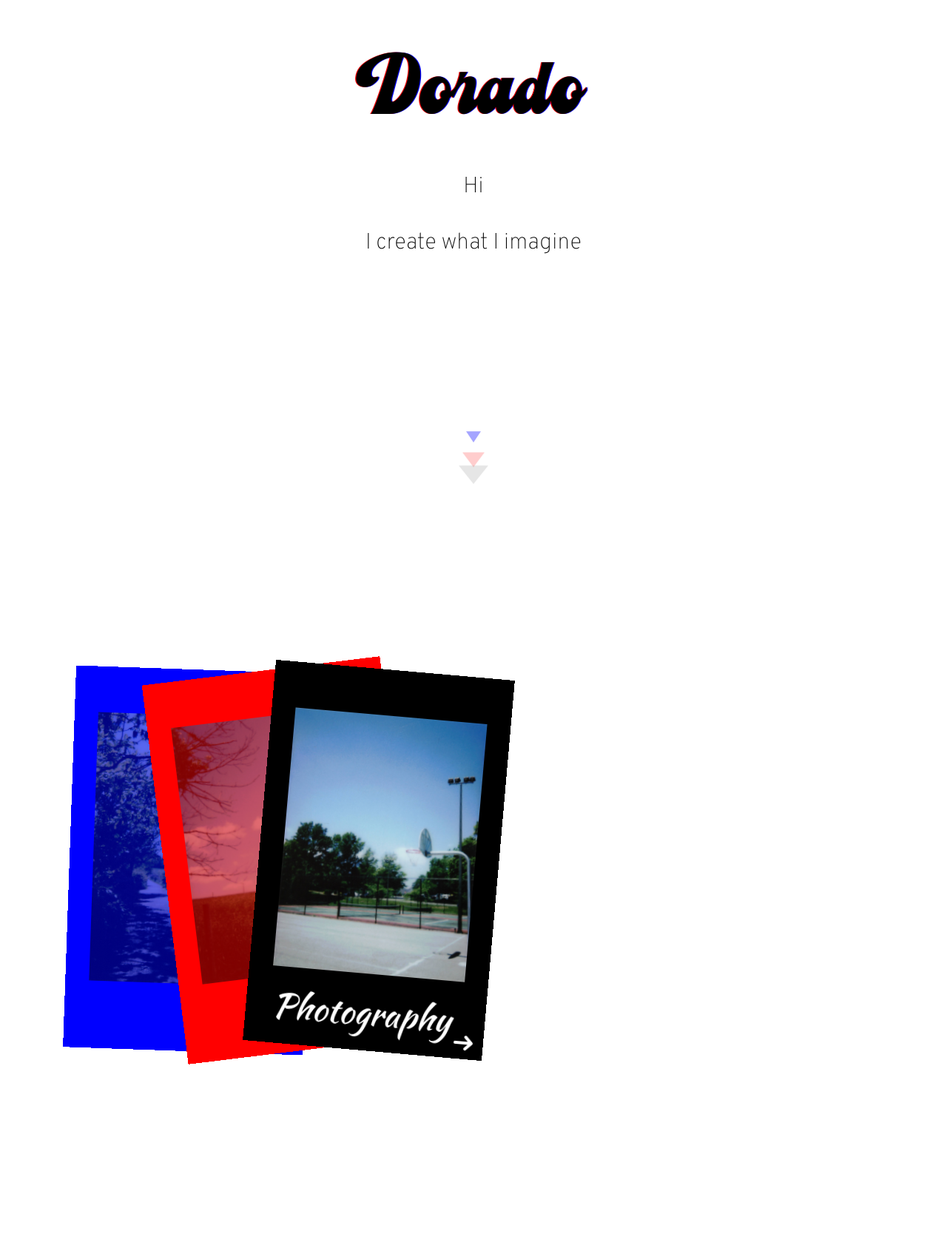
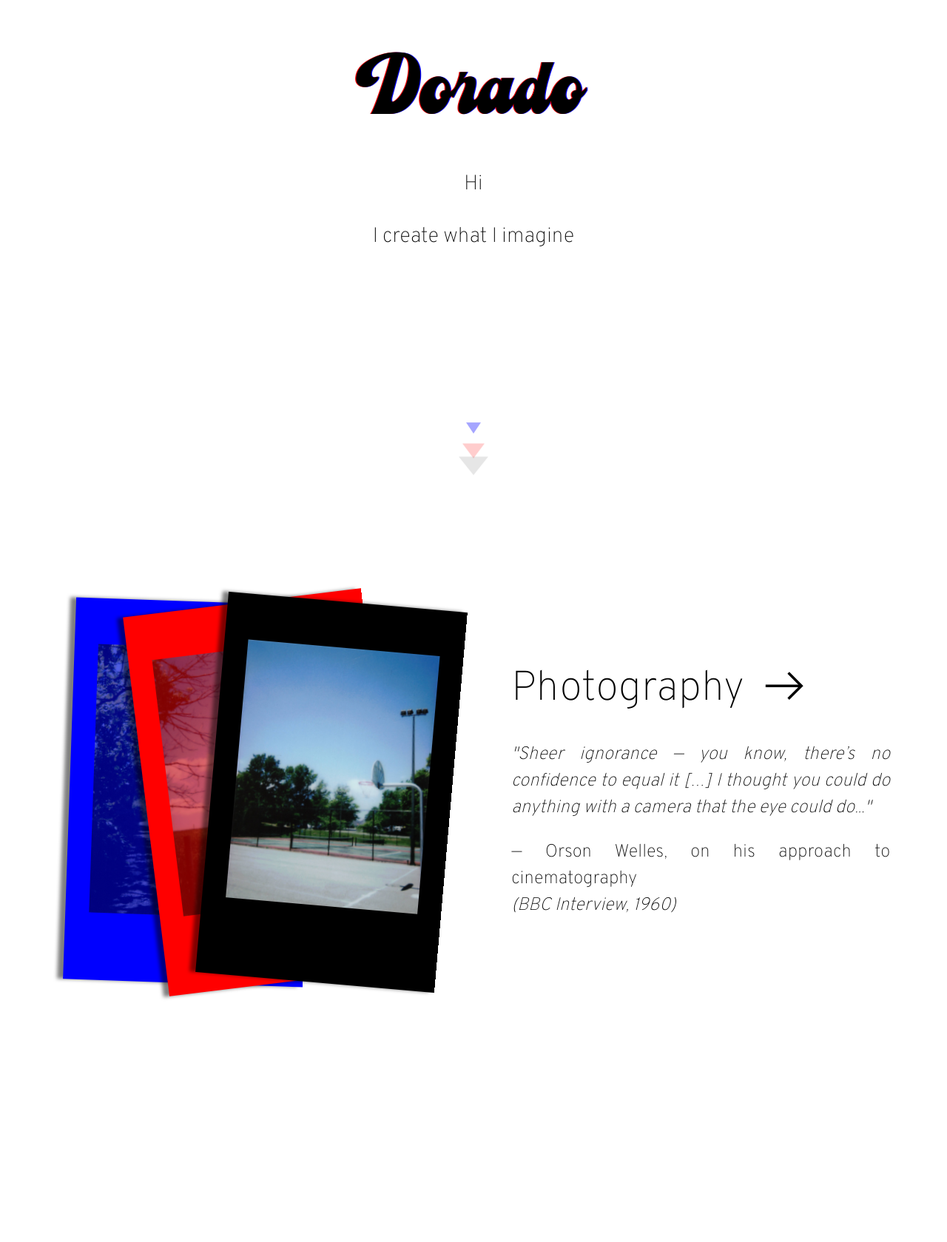
Before and after one commit to the-real-dorado/the-real-dorado.github.io, a PHP site: page / in a window 1280 px wide. Shown: the top 1679 px of the page at 74% size. After the commit the page ends 1351 px from the top, so only its background shows below. Run offline with PHP 8.4, Linux system fonts and the light colour scheme.

Commit message:
photography

```diff
--- a/index.html
+++ b/index.html
@@ -17,7 +17,7 @@
     <link rel="stylesheet" href="/styles/title_anim.css">
     <link rel="stylesheet" href="/styles/arrow.css">
     <link rel="stylesheet" href="/styles/underline_anim.css">
-    <link rel="stylesheet" href="/styles/photograph_anim.css">
+    <link rel="stylesheet" href="/styles/photography_anim.css">
 
     <style>
       /* @media (min-width: 601px) {body {transform: scale(1.5); transform-origin: top center;} } */
@@ -47,10 +47,10 @@
     <div class="spacer-5 mobile"></div>
     <style>@media (min-width: 600px) {.mobile {display: none !important;}}</style>
     <div>
-      <p class="format w3-container animate__animated animate__fadeInUp">
-        Hi</p>
-      <p class="format w3-container animate__animated animate__fadeInUp animate__delay-1s">
-        I create what I imagine</p>
+      <p class="drd-format w3-container animate__animated animate__fadeInUp"
+        style="font-size: 3.5vh;">Hi</p>
+      <p class="drd-format w3-container animate__animated animate__fadeInUp animate__delay-1s"
+        style="font-size: 3.5vh;">I create what I imagine</p>
     </div>
 
     <!-- arrows -->
@@ -65,7 +65,7 @@
     <!-- Photography-->
     <div class="spacer-50"></div>
     <div class="spacer-50"></div>
-    <div class="spacer-10"></div>
+    <!-- <div class="spacer-10"></div> -->
     <div class="photograph photograph3" style="background-color: blue;">
       <img src="/images/photography/film/bridge.jpg" alt=""
       style=" opacity: 50%;">
@@ -74,16 +74,31 @@
       <img src="/images/photography/film/fence.jpg" alt=""
         style=" opacity: 50%">
     </div>
-    <div class="photograph photograph1 underline" onclick="window.location.href='/pages/photography.html';">
-      <p style="background-color: var(--notThemeColor);
-                  font-size: 5.8vh; padding-left: 4.5vh; padding-top: 48vh;
-                  font-family: 'Kaushan script';"> Photography</p>
-        <svg width="5vh" height="5vh" viewBox="0 0 40 40" fill="none" stroke="var(--themeColor)" stroke-width="0.5vh"
-          stroke-linecap="round" stroke-linejoin="round" style="transform: translateX(0vh) translateY(58.5vh);">
-          <line x1="4" y1="26" x2="24" y2="26"></line>
-          <polyline points="18 18 26 26 18 34"></polyline>
-        </svg>
+    <div class="photograph photograph1">
+      <!-- <p style="background-color: var(--notThemeColor);
+                font-size: 4.6vh; padding-left: 4.5vh; padding-top: 50vh;
+                font-family: 'Kalam';">Hethwood 6/23</p> -->
+      <!-- <p style="background-color: var(--notThemeColor);
+                font-size: 5vh; padding-left: 4.5vh; padding-top: 50vh;
+                font-family: 'Kalam';">Blacksburg, VA</p> -->
       <img src="/images/photography/film/basketball.jpg" alt="">
+    </div>
+    <div class="photography-container">
+      <div class="photography-box">
+      </div>
+      <div class="photography-box">
+        <h2 class="underline drd-format" id="photography" onclick="window.location.href='/pages/photography.html';"
+          style="--underline-bottom: 2.5vh; --underline-width: 45%">Photography
+          <svg id="photography-arrow" width="9vh" height="9vh" viewBox="0 0 40 40" fill="none" stroke="currentColor" stroke-width="0.2vh"
+            stroke-linecap="butt" stroke-linejoin="miter" style="transform: translateX(0vh) translateY(-2vh);">
+            <line x1="4" y1="26" x2="26" y2="26"></line>
+            <polyline points="18 18 26 26 18 34"></polyline>
+          </svg></h2>
+        <p class="drd-format" id="OW"><em>"Sheer ignorance — you know, there’s no confidence to equal it […]
+          I thought you could do anything with a camera that the eye could do..."</em></p>
+        <p class="drd-format" id="OW">— Orson Welles, on his approach to cinematography <br>
+          <em>(BBC Interview, 1960)</em></p>
+      </div>
     </div>
     <div class="spacer-50"></div>
 
@@ -92,38 +107,13 @@
     <div class="spacer-10"></div>
     <div class="scroll-container">
       <div class="scroll-item">
-        STUFF
+        "In my restless dreams, I see that town"
       </div>
     </div>
     <div class="spacer-10"></div>
     <div class="spacer-10"></div>
     <div class="debug-center"></div> -->
 
-    <script src="/scripts/photograph_anim.js"></script>
+    <script src="/scripts/photography_anim.js"></script>
   </body>
   </html>
-
-  <!-- <div class="format w3-container w3-padding-16">
-    <a href="/pages/photography.html" style="font-family:'Overpass';"
-    class="w3-button w3-border w3-border-grey w3-round-large animate__animated animate__fadeInUp animate__delay-2s">
-    Photography</a>
-  </div>
-  <div class="format w3-container w3-padding-16">
-    <a href="/pages/3D.html" style="font-family:'Overpass';"
-    class="w3-button w3-border w3-border-grey w3-round-large
-      animate__animated animate__fadeInUp animate__delay-2s">
-    CGI & Game Design</a>
-  </div>
-  <div class="format w3-container w3-padding-16">
-    <a href="" style="font-family:'Overpass';"
-      class="w3-button w3-border w3-border-grey w3-round-large
-      animate__animated animate__fadeInUp animate__delay-2s">
-    painting</a>
-  </div>
-  <div class="format w3-container w3-padding-16">
-    <a href="/pages/blog.html" style="font-family:'Overpass';"
-      class="w3-button w3-border w3-border-grey w3-round-large
-      animate__animated animate__fadeInUp animate__delay-2s
-      cool-hover">
-    Blog</a>
-  </div> -->
--- a/scripts/photograph_anim.js
+++ /dev/null
@@ -1,12 +0,0 @@
-document.addEventListener("scroll", () => {
-    const triggerElement = document.querySelector(".photograph1"); // Use first photograph as trigger reference
-    if (!triggerElement) return;
-
-    const triggerPoint = triggerElement.getBoundingClientRect().top < window.innerHeight * 0.7;
-
-    if (triggerPoint) {
-        document.querySelectorAll(".photograph").forEach(photograph => {
-            photograph.classList.add("active");
-        });
-    }
-});
--- a/styles/master.css
+++ b/styles/master.css
@@ -46,6 +46,10 @@
   font-family: 'Kaushan Script';
   src: url('/styles/fonts/KaushanScript-Regular.ttf');
 }
+@font-face {
+  font-family: 'Kalam';
+  src: url('/styles/fonts/Kalam-Variable.ttf');
+}
 
 
 /* auto theme */
@@ -90,24 +92,35 @@ header h1{
   }
 }
 
-
-
-/* general format */
-.format {
+.drd-format {
   font-family: 'Overpass', serif;
-  font-size: 2rem;
+  justify-content: flex-start;
+  align-items:center;
   text-align: center;
-  display: flex;
-  justify-content: center;
+  width: 100%;
 }
 
+p { font-size: 3vh;}
+
+h2{ font-size: 7vh;}
+
 @media screen and (max-width: 600px) {
-  .format{
-    font-size: 1.5rem;
+  h2 { font-size: 6vh;}
+  #photography {justify-content: center;}
+}
+
+@media screen and (min-width: 600px) {
+  #OW {
+    text-align: justify;
+  }
+  #photography-arrow{
+    width: 11vh;
+    height: 11vh;
+    transform: translateX(2vh) translateY(-2.5vh) !important;
   }
 }
 
-
+/* where?? */
 /* body */
 .card3D img, video {
   display: block;
@@ -120,7 +133,7 @@ header h1{
   .card3D img, video {
     max-width: 80%;
   }
-}
+} /* update size*/
 @media screen and (max-width: 900px) {
   .card3D img, video {
     max-width: 90%;
--- a/styles/photograph_anim.css
+++ b/styles/photography_anim.css
@@ -1,12 +1,3 @@
-/* body {
-    height: 200vh;
-    display: flex;
-    flex-direction: column;
-    align-items: center;
-    justify-content: flex-start;
-    overflow-x: hidden;
-} */
-
 .photograph {
     width: 40.5vh;
     height: 64.5vh;
@@ -19,6 +10,7 @@
     color: var(--themeColor);
     display: flex;
     align-items: flex-start;
+    filter: drop-shadow(-1vh 0 0.3vh rgba(0, 0, 0, 0.5));
 }
 
 .photograph img {
@@ -31,20 +23,53 @@
 
 .photograph3        {z-index: 1; transform: translateX(-80vw) rotate(0deg);}
 .photograph2        {z-index: 2; transform: translateX(-80vw) rotate(0deg);}
-.photograph1        {z-index: 3; transform: translateX(-80vw) rotate(0deg); cursor: pointer;}
+.photograph1        {z-index: 3; transform: translateX(-80vw) rotate(0deg);}
 
 .photograph3.active {transform: translateX(-30vw) rotate( 2deg);}
-.photograph2.active {transform: translateX(-20vw) rotate(-7deg);}
-.photograph1.active {transform: translateX(-10vw) rotate( 5deg);}
+.photograph2.active {transform: translateX(-22vw) rotate(-7deg);}
+.photograph1.active {transform: translateX(-15vw) rotate( 5deg);}
 
 @media screen and (max-width: 600px) {
 
     .photograph3        {z-index: 1; transform: translateX(-120vw) rotate(0deg);}
     .photograph2        {z-index: 2; transform: translateX(-120vw) rotate(0deg);}
-    .photograph1        {z-index: 3; transform: translateX(-120vw) rotate(0deg); cursor: pointer;}
+    .photograph1        {z-index: 3; transform: translateX(-120vw) rotate(0deg);}
 
     .photograph3.active {transform: translateX(-10vw) rotate( 2deg);}
     .photograph2.active {transform: translateX( -5vw) rotate(-7deg);}
     .photograph1.active {transform: translateX(  0vw) rotate( 5deg);}
 
 }
+
+.photography-container {
+    display: flex;
+    flex-direction: row;
+    /* Side by side by default */
+    gap: 4vw;
+    padding: 4vw;
+    margin-top: -64.5vh;
+    /* Optional spacing */
+    opacity: 0;
+    transform: translateY(10vh);
+    transition: opacity 1s ease, transform 1s ease;
+}
+
+.photography-container.active {
+    opacity: 1;
+    transform: translateY(0);
+}
+
+.photography-box {
+    flex: 1;
+    /* Makes both elements take equal space */
+    padding: 2vw;
+    /* background-color: dimgray; */
+    text-align: center;
+}
+
+@media (max-width: 600px) {
+    .photography-container {
+        flex-direction: column;
+        margin-top: 5vh;
+    }
+}
--- a/styles/underline_anim.css
+++ b/styles/underline_anim.css
@@ -3,25 +3,27 @@
     padding: 0;
     position: relative;
     display: inline-flex;
-    align-items: center;
+    align-items:start;
     gap: 0.5vh;
     cursor: pointer;
+    --underline-left: 0;
+    --underline-bottom: 2vh;
+    --underline-width: 80%;
 }
 
 .underline::after {
     content: "";
     position: absolute;
-    left: 7vh;
-    bottom: 3vh;
+    left: var(--underline-left);
+    bottom: var(--underline-bottom);
     /* Adjusted for visibility */
     width: 0;
     /* Start with 0 width */
-    height: 0.5vh;
+    height: 0.25vh;
     background-color: currentColor;
     transition: width 0.3s ease-in-out;
 }
 
-.underline:hover::after,
-.underline:focus::after {
-    width: 62%;
+@media (hover: hover) {
+    .underline:hover::after { width: var(--underline-width);}
 }
```
Also changed, not shown: other parts of styles/master.css (+1 -92 lines), pages/3D.html (+39 -0 lines), pages/photography.html (+47 -1 lines), scripts/photography_anim.js (added, +25 -0 lines), styles/fonts/Kalam-Variable.ttf (added), 1 other file.
